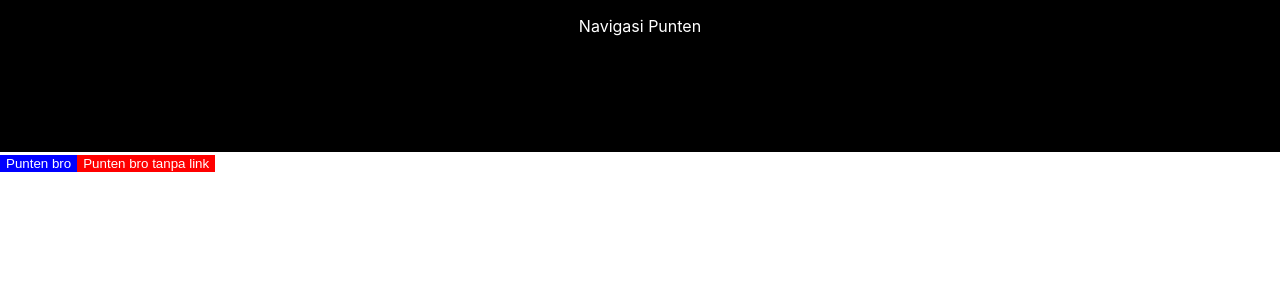
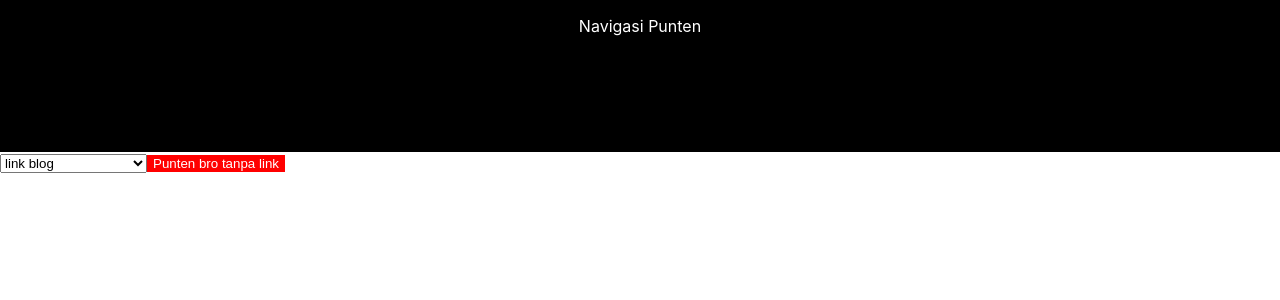
Before and after one commit to yeremiadio/sample-react-typescript, a React (Create React App) app: page / in a window 1280 px wide. Shown: the top 300 px of the page. Built offline with nearby package versions, Linux system fonts and the light colour scheme.

Commit message:
added search params

```diff
--- a/src/pages/Page0.tsx
+++ b/src/pages/Page0.tsx
@@ -1,30 +1,45 @@
-import React, { useEffect } from "react";
-import { Link, useNavigate } from "react-router-dom";
+import React, { ChangeEvent, useEffect } from "react";
+import { Link, useNavigate, useSearchParams } from "react-router-dom";
 import MainLayout from "../layouts/MainLayout";
 
 type Props = {};
 
 const Page0 = (props: Props) => {
   const navigate = useNavigate();
-
+  const [searchParams, setSearchParams] = useSearchParams();
+  const linkInputId = searchParams.get("linkInputId");
   const handleClickPuntenBro = () => {
     navigate("/blog");
     localStorage.setItem("namaku", "firda");
   };
 
+  const handleSelectLink = (event: ChangeEvent<HTMLSelectElement>) => {
+    searchParams.set("linkInputId", event.target.value);
+    setSearchParams(searchParams);
+  };
+
   return (
     <MainLayout>
+      <select onChange={handleSelectLink}>
+        <option value={"link blog"}>link blog</option>
+        <option value={"punten bro tanpa link"}>punten bro tanpa link</option>
+      </select>
+      {linkInputId !== "" && linkInputId === "link blog" ? (
         <Link to={"/blog"}>
-        <button style={{ background: "blue", border: "none", color: "white" }}>
+          <button
+            style={{ background: "blue", border: "none", color: "white" }}
+          >
             Punten bro
           </button>
         </Link>
+      ) : (
         <button
           style={{ background: "red", border: "none", color: "white" }}
           onClick={handleClickPuntenBro}
         >
           Punten bro tanpa link
         </button>
+      )}
     </MainLayout>
   );
 };
```
Lines whose indentation alone changed are shown as unchanged.
